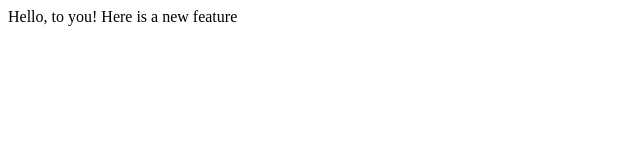
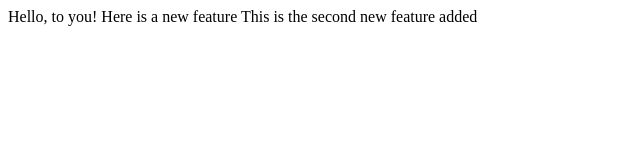
Before and after one commit to gitlynnechristie/lecture1, a plain HTML site: page index.html in a window 1280 px wide. Shown: the whole page, without its empty margins (0-640 px from the left). Drawn offline with Linux system fonts and the light colour scheme.

Commit message:
the second new feature

```diff
--- a/index.html
+++ b/index.html
@@ -6,5 +6,6 @@
     <body>
         Hello, to you!
         Here is a new feature
+        This is the second new feature added
     </body>
 </html>
```
